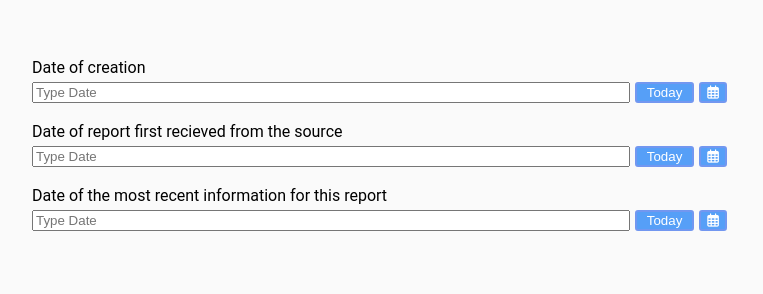
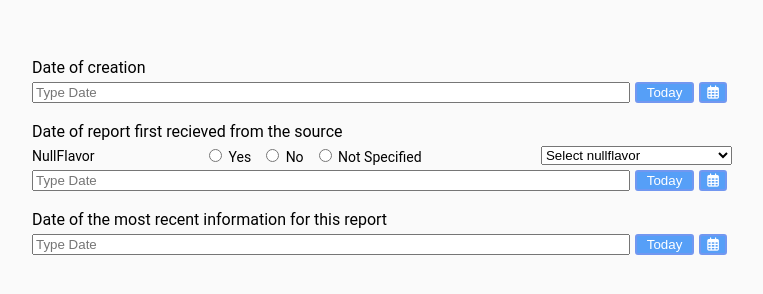
Before and after one commit to FlashDrag/picker, a plain HTML site: page index.html in a window 1280 px wide. Shown: the whole page, without its empty margins (258-1021 px from the left). Drawn offline with nearby package versions, Linux system fonts and the light colour scheme.

Commit message:
Create basic html structure for nullflavors

```diff
--- a/index.html
+++ b/index.html
@@ -52,6 +52,44 @@
       <div class="dateTimeFieldContainer" id="dateOfReportContainer">
         <div class="form-group">
           <label for="dateOfReport">Date of report first recieved from the source</label>
+
+          <!-- Nullflavor -->
+          <div class="nullflavorContainer">
+            <label class="nullFlavorLabel">NullFlavor</label>
+
+            <div class="nullflavor-radio-buttons">
+              <div>
+                <input type="radio" id="yes" name="nullFlavor" value="true">
+                <label for="yes">Yes</label><br>
+              </div>
+
+              <div>
+                <input type="radio" id="no" name="nullFlavor" value="false">
+                <label for="no">No</label><br>
+              </div>
+
+              <div>
+                <input type="radio" id="notSpecified" name="nullFlavor" value="None">
+                <label for="notSpecified">Not Specified</label>
+              </div>
+            </div>
+
+            <div class="nullFlavorDropdownWrapper">
+              <select id="nullFlavorOptions">
+                <option value="" selected>Select nullflavor</option>
+                <option value="NI">No Information (NI)</option>
+                <option value="MSK">Masked (MSK)</option>
+                <option value="UNK">Unknown (UNK)</option>
+                <option value="NA">Not Applicable (NA)</option>
+                <option value="ASKU">Asked But Unknown (ASKU)</option>
+                <option value="NASK">Not Asked (NASK)</option>
+                <option value="NINF">Negative Infinity (NINF)</option>
+                <option value="PINF">Positive Infinity (PINF)</option>
+              </select>
+            </div>
+          </div>
+          <!-- ./Nullflavor -->
+
           <!-- date format error -->
           <span class="date-format-error">
             <small>Invalid date format. Please use the format:</small> <code>YYYY-MM-DD HH:mm:ss z+-HH:mm</code>
@@ -59,8 +97,7 @@
             <small>Example: 2023-01-01 08:00:00 z+05:30</small>
           </span>
           <div class="input-group">
-            <input id="dateOfReport" class="dateTimeInputField" type="text" placeholder="Type Date"
-              autocomplete="off">
+            <input id="dateOfReport" class="dateTimeInputField" type="text" placeholder="Type Date" autocomplete="off">
             <button class="today-btn">Today</button>
             <div class="flatpickrCalendarContainer">
               <button class="openflatpickrCalendarBtn">
@@ -86,8 +123,7 @@
             <small>Example: 2023-01-01 08:00:00 z+05:30</small>
           </span>
           <div class="input-group">
-            <input id="otherDate" class="dateTimeInputField" type="text" placeholder="Type Date"
-              autocomplete="off">
+            <input id="otherDate" class="dateTimeInputField" type="text" placeholder="Type Date" autocomplete="off">
             <button class="today-btn">Today</button>
             <div class="flatpickrCalendarContainer">
               <button class="openflatpickrCalendarBtn">
--- a/style.css
+++ b/style.css
@@ -110,27 +110,6 @@ body {
   background-color: #eae9e9;
 }
 
-/* Selectors container */
-.selectors-container {
-  display: flex;
-  flex-direction: column;
-}
-
-/* nullFlavor */
-#nullflavorDropdown {
-  width: 100%;
-  margin-bottom: 5px;
-  color: #000000;
-}
-
-#nullflavorDropdown option {
-  color: #000000;
-}
-
-#nullflavorDropdown, #nullflavorDropdown option[value=""], #nullflavorDropdown:invalid {
-  color: #999;
-}
-
 /* Timepicker */
 .flatpickr-hour-wrapper, .flatpickr-minute-wrapper, .flatpickr-second-wrapper,
 .flatpickr-innerContainer,
@@ -146,3 +125,40 @@ body {
   border: none;
   opacity: 0.4;
 }
+
+/* nullFlavor */
+.nullflavorContainer {
+  display: flex;
+  align-items: center;
+  justify-content: space-between;
+  margin-bottom: 5px;
+  font-size: 14px;
+}
+
+.nullflavor-radio-buttons {
+  display: flex;
+  align-items: center;
+}
+
+.nullflavorContainer .nullFlavorLabel {
+  margin: 0;
+  padding: 0;
+}
+
+.nullflavor-radio-buttons > * {
+  margin-right: 10px;
+}
+
+#nullflavorDropdown {
+  width: 100%;
+  margin-bottom: 5px;
+  color: #000000;
+}
+
+#nullflavorDropdown option {
+  color: #000000;
+}
+
+#nullflavorDropdown, #nullflavorDropdown option[value=""], #nullflavorDropdown:invalid {
+  color: #999;
+}
```
